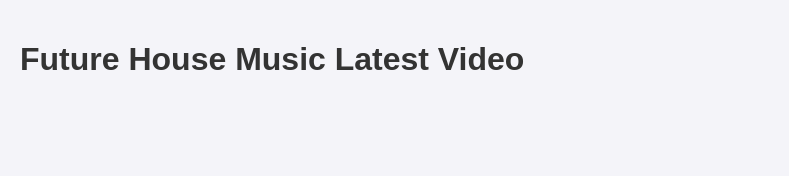
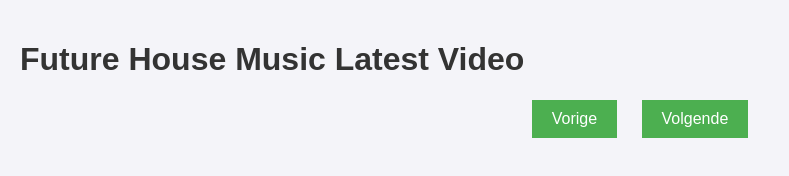
Before and after one commit to atothejw/player, a plain HTML site: page index.html in a window 1280 px wide. Shown: the whole page, without its empty margins (0-789 px from the left). Drawn offline with Linux system fonts and the light colour scheme.

Commit message:
Update index.html

```diff
--- a/index.html
+++ b/index.html
@@ -20,60 +20,115 @@
             height: 315px;
             margin-bottom: 20px;
         }
+        .button-container {
+            margin-top: 20px;
+            text-align: center;
+        }
+        button {
+            background-color: #4CAF50;
+            color: white;
+            border: none;
+            padding: 10px 20px;
+            text-align: center;
+            text-decoration: none;
+            display: inline-block;
+            font-size: 16px;
+            cursor: pointer;
+            margin: 0 10px;
+        }
+        button:disabled {
+            background-color: #cccccc;
+            cursor: not-allowed;
+        }
     </style>
 </head>
 <body>
     <h1>Future House Music Latest Video</h1>
     <div id="player"></div>
+    <div class="button-container">
+        <button id="prevBtn" onclick="loadPrevVideo()">Vorige</button>
+        <button id="nextBtn" onclick="loadNextVideo()">Volgende</button>
+    </div>
 
     <script>
         const channelId = 'UCXvSeBDvzmPO05k-0RyB34w'; // Future House Music channel ID
-        const apiKey = 'AIzaSyBr2Fv1J0M4Qhfkt8b1zPccjI6IRbhNLEs'; // Replace with your YouTube Data API key
-        const playerContainer = document.getElementById('player');
+        const apiKey = 'AIzaSyBr2Fv1J0M4Qhfkt8b1zPccjI6IRbhNLEs'; // Your YouTube API key
+        let videoIds = []; // Array to store video IDs
+        let currentVideoIndex = 0; // Track the current video index
         let player;
 
+        // Function to load the YouTube Iframe API
         function onYouTubeIframeAPIReady() {
-            loadLatestVideo();
+            loadVideos();
         }
 
-        function loadLatestVideo() {
+        // Function to fetch the latest videos from the channel
+        function loadVideos() {
+            fetch(`https://www.googleapis.com/youtube/v3/search?key=${apiKey}&channelId=${channelId}&order=date&maxResults=5&part=snippet&type=video`)
+                .then(response => response.json())
+                .then(data => {
+                    if (data.items && data.items.length > 0) {
+                        // Populate the videoIds array
+                        videoIds = data.items.map(item => item.id.videoId);
+                        if (videoIds.length > 0) {
+                            loadVideo(videoIds[currentVideoIndex]); // Load the first video
+                        } else {
+                            console.error('No videos found for the channel.');
+                        }
+                    } else {
+                        console.error('No videos found for the channel.');
+                    }
+                })
+                .catch(error => console.error('Error fetching videos:', error));
+        }
+
+        // Function to load a video by its ID
+        function loadVideo(videoId) {
             if (!player) {
                 player = new YT.Player('player', {
                     height: '315',
                     width: '560',
-                    videoId: '',
+                    videoId: videoId,
                     events: {
                         'onReady': onPlayerReady,
                         'onStateChange': onPlayerStateChange
                     }
                 });
             } else {
-                fetchLatestVideo();
+                player.loadVideoById(videoId);
             }
         }
 
+        // Function to handle player readiness
         function onPlayerReady(event) {
             event.target.playVideo();
         }
 
+        // Function to handle state changes (e.g., video end)
         function onPlayerStateChange(event) {
             if (event.data === YT.PlayerState.ENDED) {
                 console.log("Video ended");
             }
         }
 
-        function fetchLatestVideo() {
-            fetch(`https://www.googleapis.com/youtube/v3/search?key=${apiKey}&channelId=${channelId}&order=date&maxResults=1&part=snippet`)
-                .then(response => response.json())
-                .then(data => {
-                    if (data.items && data.items.length > 0) {
-                        const latestVideoId = data.items[0].id.videoId;
-                        player.loadVideoById(latestVideoId);
-                    } else {
-                        console.error('No videos found for the channel.');
-                    }
-                })
-                .catch(error => console.error('Error fetching the latest video:', error));
+        // Function to load the next video
+        function loadNextVideo() {
+            if (currentVideoIndex < videoIds.length - 1) {
+                currentVideoIndex++;
+                loadVideo(videoIds[currentVideoIndex]);
+            } else {
+                console.log('This is the last video.');
+            }
+        }
+
+        // Function to load the previous video
+        function loadPrevVideo() {
+            if (currentVideoIndex > 0) {
+                currentVideoIndex--;
+                loadVideo(videoIds[currentVideoIndex]);
+            } else {
+                console.log('This is the first video.');
+            }
         }
 
         // Load the IFrame Player API code asynchronously.
```
